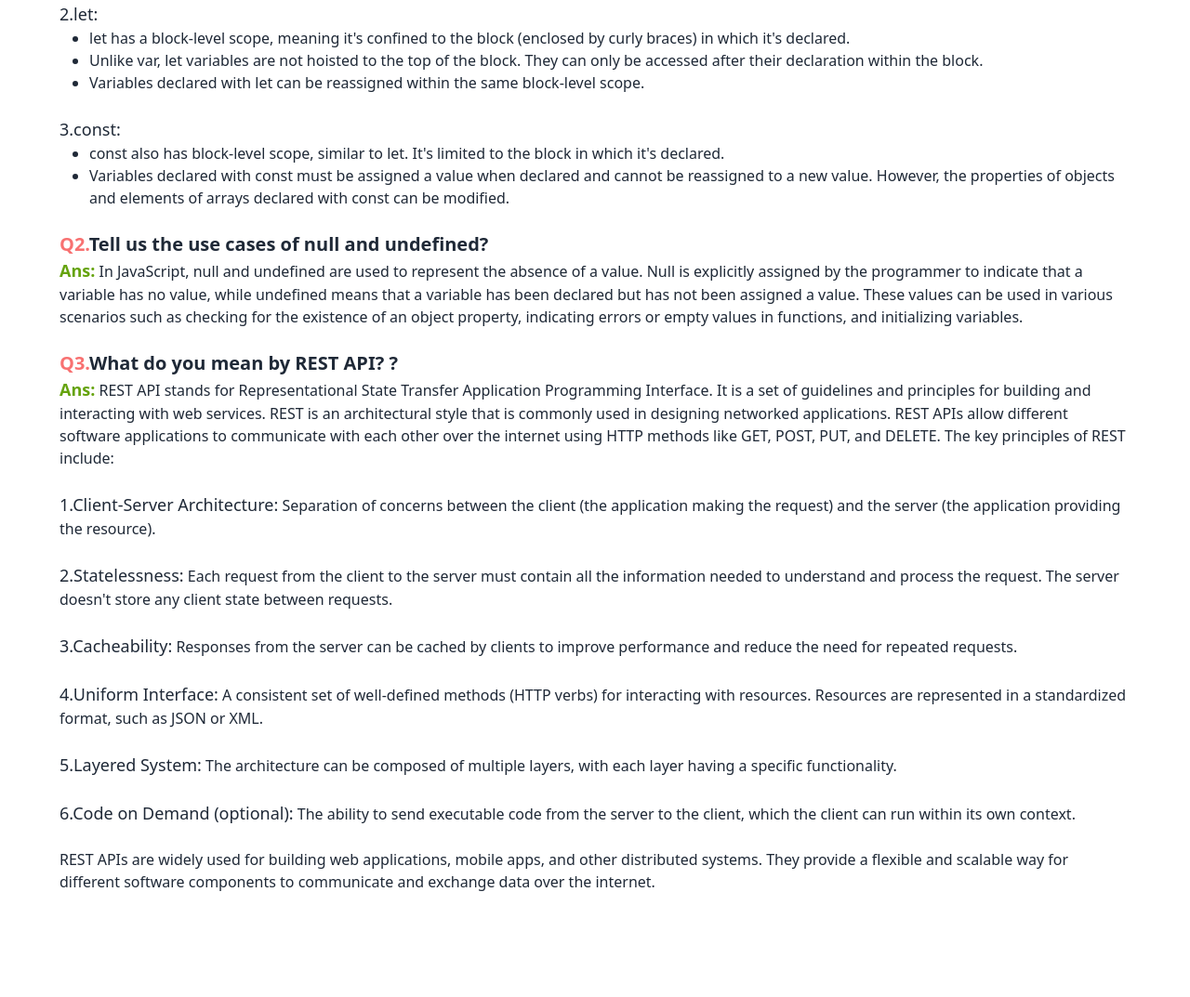
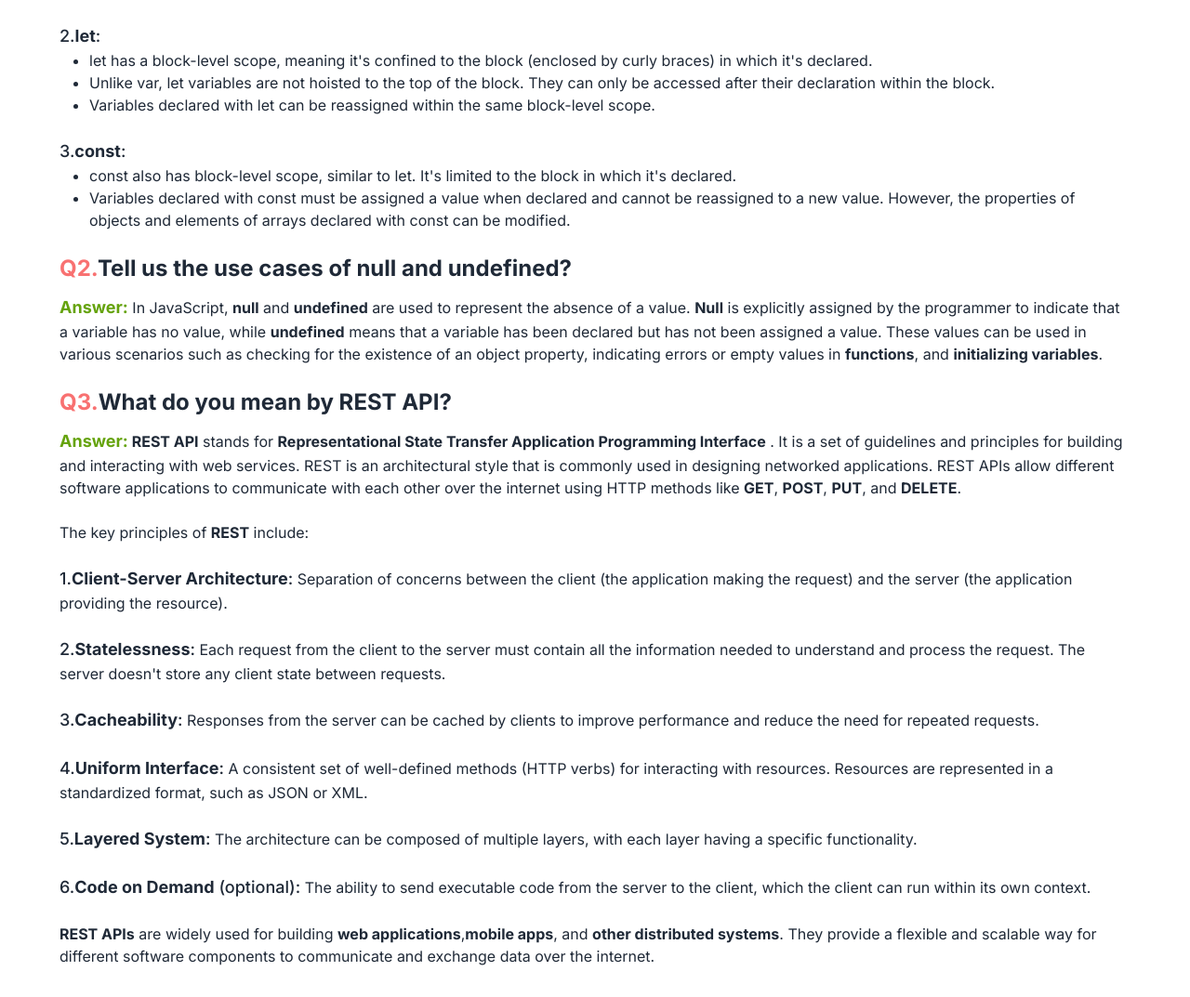
Before and after one commit to sadia111-a/PH-Tube-Website, a plain HTML site: page qus.html in a window 1280 px wide. Shown: the part 287-1360 px from the top of the page at 93% size. Before the commit the page ends 1280 px from the top, so only its background shows below. Drawn offline with nearby package versions, Linux system fonts and the light colour scheme.

Commit message:
question part done

```diff
--- a/qus.html
+++ b/qus.html
@@ -10,21 +10,33 @@
       type="text/css"
     />
     <script src="https://cdn.tailwindcss.com"></script>
-  </head>
+    <link rel="preconnect" href="https://fonts.googleapis.com" />
+    <link rel="preconnect" href="https://fonts.gstatic.com" crossorigin />
+    <link
+      href="https://fonts.googleapis.com/css2?family=Inter:wght@400;500;700&display=swap"
+      rel="stylesheet"
+    />
+    </head>
+    <style>
+      body {
+        font-family: "Inter", sans-serif;
+      }
+    </style>
+
   <body class="max-w-screen-xl mx-auto px-8 md:px-16 lg:px-16 my-8">
     <div>
       <h3 class="text-2xl font-semibold">
         <span class="text-red-400">Q1.</span>Discuss the scope of var, let, and
         const
       </h3>
-      <p>
-        <span class="text-lime-600 font-semibold text-lg">Ans:</span>In
+      <p class="my-3">
+        <span class="text-lime-600 font-bold text-lg">Answer:</span>In
         JavaScript, the scope of variables declared using var, let, and const
         differs, determining where and how these variables can be accessed
         within your code. Let's delve into the scope of each of these variable
         declarations:
         <br />
-        <span class="text-lg font-medium">1.var:</span> <br />
+        <span class="text-lg font-medium">1.<b>var</b>:</span> <br />
         <ul class="list-disc pl-8">
           <li>var has a function-level or global scope, depending on where it's declared.</li>
           <li>If declared inside a function, it's limited to that function's scope.</li>
@@ -32,7 +44,7 @@
           <li>Variables declared with var are hoisted to the top of their containing function or script, which means you can access them before their declaration, but they'll have an initial value of undefined.</li>
         </ul>
         <br />
-        <span class="text-lg font-medium">2.let:</span> <br />
+        <span class="text-lg font-medium">2.<b>let</b>:</span> <br />
        <ul class="list-disc pl-8">
         <li>let has a block-level scope, meaning it's confined to the block (enclosed by curly braces) in which it's declared.</li>
         <li>Unlike var, let variables are not hoisted to the top of the block. They can only be accessed after their declaration within the block.</li>
@@ -41,7 +53,7 @@
        </ul>
 
         <br />
-        <span class="text-lg font-medium">3.const:</span> <br />
+        <span class="text-lg font-medium">3.<b>const</b>:</span> <br />
 
         <ul class="list-disc pl-8">
           <li>const also has block-level scope, similar to let. It's limited to the block in which it's declared.</li>
@@ -51,65 +63,65 @@
     </div>
     <!-- second question -->
     <div class="my-6">
-      <h3 class="text-xl font-semibold">
+      <h3 class="text-2xl font-semibold">
         <span class="text-red-400">Q2.</span>Tell us the use cases of null and
         undefined?
       </h3>
-      <p>
-        <span class="text-lime-600 font-semibold text-lg">Ans:</span>
-        In JavaScript, null and undefined are used to represent the absence of a
-        value. Null is explicitly assigned by the programmer to indicate that a
-        variable has no value, while undefined means that a variable has been
+      <p class="my-3">
+        <span class="text-lime-600 font-bold text-lg">Answer:</span>
+        In JavaScript, <b>null</b> and <b>undefined</b> are used to represent the absence of a
+        value. <b>Null</b> is explicitly assigned by the programmer to indicate that a
+        variable has no value, while <b>undefined</b> means that a variable has been
         declared but has not been assigned a value. These values can be used in
         various scenarios such as checking for the existence of an object
-        property, indicating errors or empty values in functions, and
-        initializing variables.
+        property, indicating errors or empty values in <b>functions</b>, and
+       <b> initializing variables</b>.
       </p>
     </div>
     <!-- third question -->
     <div class="my-6">
-      <h3 class="text-xl font-semibold">
-        <span class="text-red-400">Q3.</span>What do you mean by REST API? ?
+      <h3 class="text-2xl font-semibold">
+        <span class="text-red-400">Q3.</span>What do you mean by REST API?
       </h3>
-      <p>
-        <span class="text-lime-600 font-semibold text-lg">Ans:</span> REST API
-        stands for Representational State Transfer Application Programming
-        Interface. It is a set of guidelines and principles for building and
+      <p class="my-3">
+        <span class="text-lime-600 font-bold text-lg">Answer:</span><b> REST API</b>
+        stands for <b>Representational State Transfer Application Programming Interface</b>
+        . It is a set of guidelines and principles for building and
         interacting with web services. REST is an architectural style that is
         commonly used in designing networked applications. REST APIs allow
         different software applications to communicate with each other over the
-        internet using HTTP methods like GET, POST, PUT, and DELETE. The key
-        principles of REST include: <br />
+        internet using HTTP methods like <b>GET</b>, <b>POST</b>, <b>PUT</b>, and <b>DELETE</b>. <br> <br> The key
+        principles of <b>REST</b> include: <br />
         <br />
-        <span class="text-lg font-medium">1.Client-Server Architecture:</span>
+        <span class="text-lg font-medium">1.<b>Client-Server Architecture</b>:</span>
         Separation of concerns between the client (the application making the
         request) and the server (the application providing the resource). <br />
         <br />
-        <span class="text-lg font-medium">2.Statelessness:</span> Each request
+        <span class="text-lg font-medium">2.<b>Statelessness</b>:</span> Each request
         from the client to the server must contain all the information needed to
         understand and process the request. The server doesn't store any client
         state between requests. <br />
         <br />
-        <span class="text-lg font-medium">3.Cacheability:</span> Responses from
+        <span class="text-lg font-medium">3.<b>Cacheability</b>:</span> Responses from
         the server can be cached by clients to improve performance and reduce
         the need for repeated requests. <br />
         <br />
-        <span class="text-lg font-medium">4.Uniform Interface:</span> A
+        <span class="text-lg font-medium">4.<b>Uniform Interface</b>:</span> A
         consistent set of well-defined methods (HTTP verbs) for interacting with
         resources. Resources are represented in a standardized format, such as
         JSON or XML. <br />
         <br />
-        <span class="text-lg font-medium">5.Layered System:</span> The
+        <span class="text-lg font-medium">5.<b>Layered System</b>:</span> The
         architecture can be composed of multiple layers, with each layer having
         a specific functionality. <br />
         <br />
-        <span class="text-lg font-medium">6.Code on Demand (optional):</span>
+        <span class="text-lg font-medium">6.<b>Code on Demand</b> (optional):</span>
         The ability to send executable code from the server to the client, which
         the client can run within its own context.
         <br />
         <br />
-        REST APIs are widely used for building web applications, mobile apps,
-        and other distributed systems. They provide a flexible and scalable way
+        <b>REST APIs</b> are widely used for building <b>web applications</b>,<b>mobile apps</b>,
+        and <b>other distributed systems</b>. They provide a flexible and scalable way
         for different software components to communicate and exchange data over
         the internet.
       </p>
```
Also changed, not shown: index.html (+1 -1 lines).
